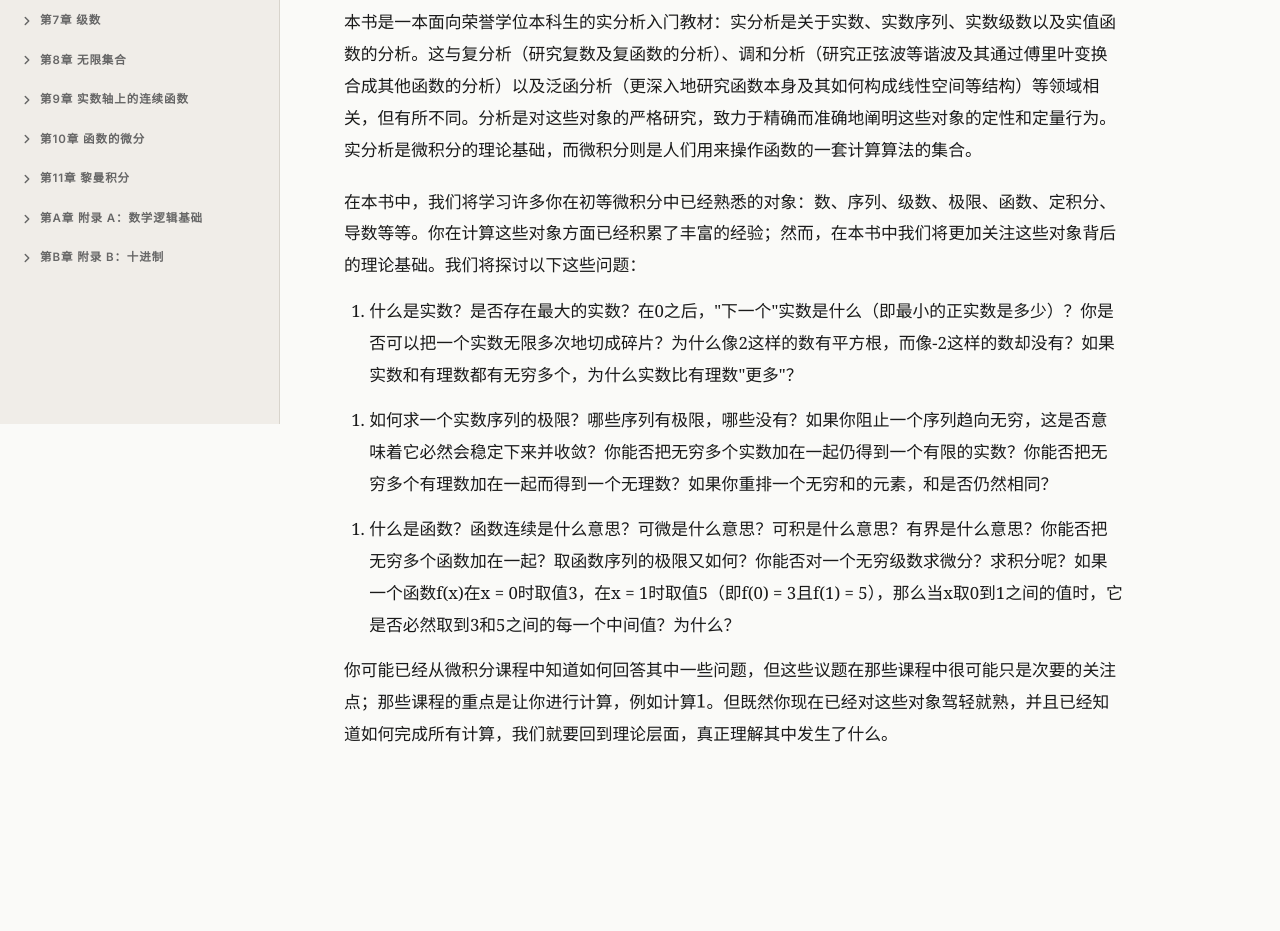
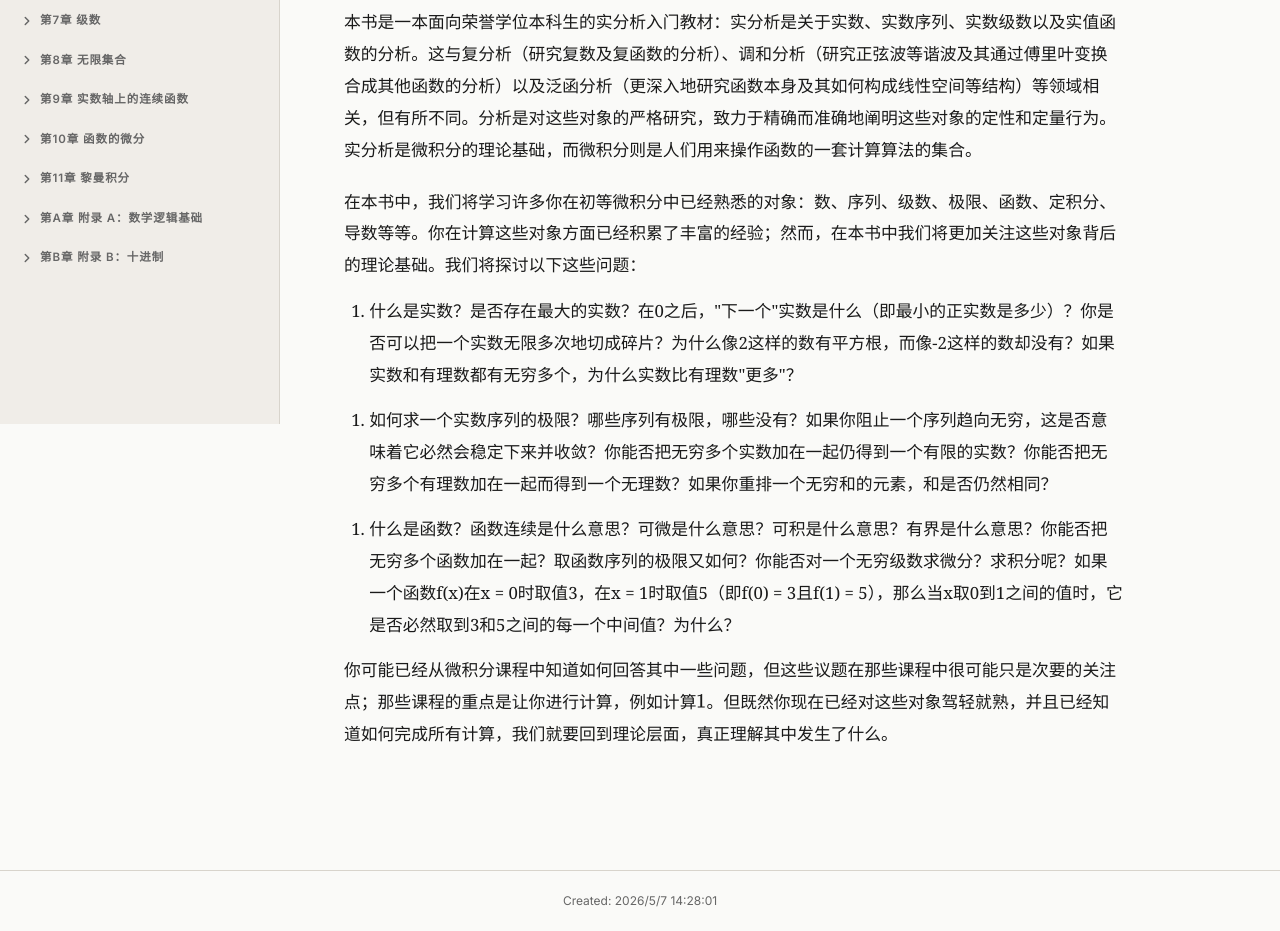
Before and after one commit to ColorlessBoy/analysis-tao-zh, a plain HTML site: page index.html in a window 1280 px wide. Shown: the part 376-1307 px from the top of the page. Before the commit the page ends 1206 px from the top, so only its background shows below. Drawn offline with nearby package versions, Linux system fonts and the light colour scheme; a web font is replaced by a local one.

Commit message:
feat: add creation timestamp for version tracking

```diff
--- a/css/style.css
+++ b/css/style.css
@@ -598,3 +598,13 @@ body.sidebar-open .sidebar-overlay {
 .math-inline {
   /* inline math needs no special layout */
 }
+
+/* Footer */
+footer {
+  text-align: center;
+  padding: 20px;
+  font-size: 0.75rem;
+  color: var(--text-muted);
+  border-top: 1px solid var(--border);
+  margin-top: 40px;
+}
--- a/index.html
+++ b/index.html
@@ -71,5 +71,8 @@
   </div>
 
   <script src="js/main.js"></script>
+  <footer>
+    <p>Created: <span id="created-time"></span></p>
+  </footer>
 </body>
 </html>
--- a/js/main.js
+++ b/js/main.js
@@ -54,6 +54,9 @@ document.addEventListener('DOMContentLoaded', async () => {
   document.getElementById('lang-toggle')?.addEventListener('click', toggleLanguage);
   document.getElementById('hamburger')?.addEventListener('click', toggleSidebar);
   document.getElementById('sidebar-overlay')?.addEventListener('click', closeSidebar);
+
+  // Set creation timestamp
+  document.getElementById('created-time').textContent = new Date().toLocaleString('zh-CN', {timeZone: 'Asia/Shanghai'});
 });
 
 /* ------------------------------------------------------------
@@ -224,7 +227,8 @@ function closeSidebar() {
  * ------------------------------------------------------------ */
 function renderSection() {
   const content = document.getElementById('content');
-  if (!content || !sectionsData) return;
+  console.log('[main] renderSection called: sectionsData=', sectionsData !== null, 'currentSection=', JSON.stringify(currentSection));
+  if (!content || !sectionsData) { console.log('[main] renderSection early return'); return; }
 
   const chapter = sectionsData.chapters.find(c => c.number === currentSection.chapter);
   if (!chapter) return;
```
